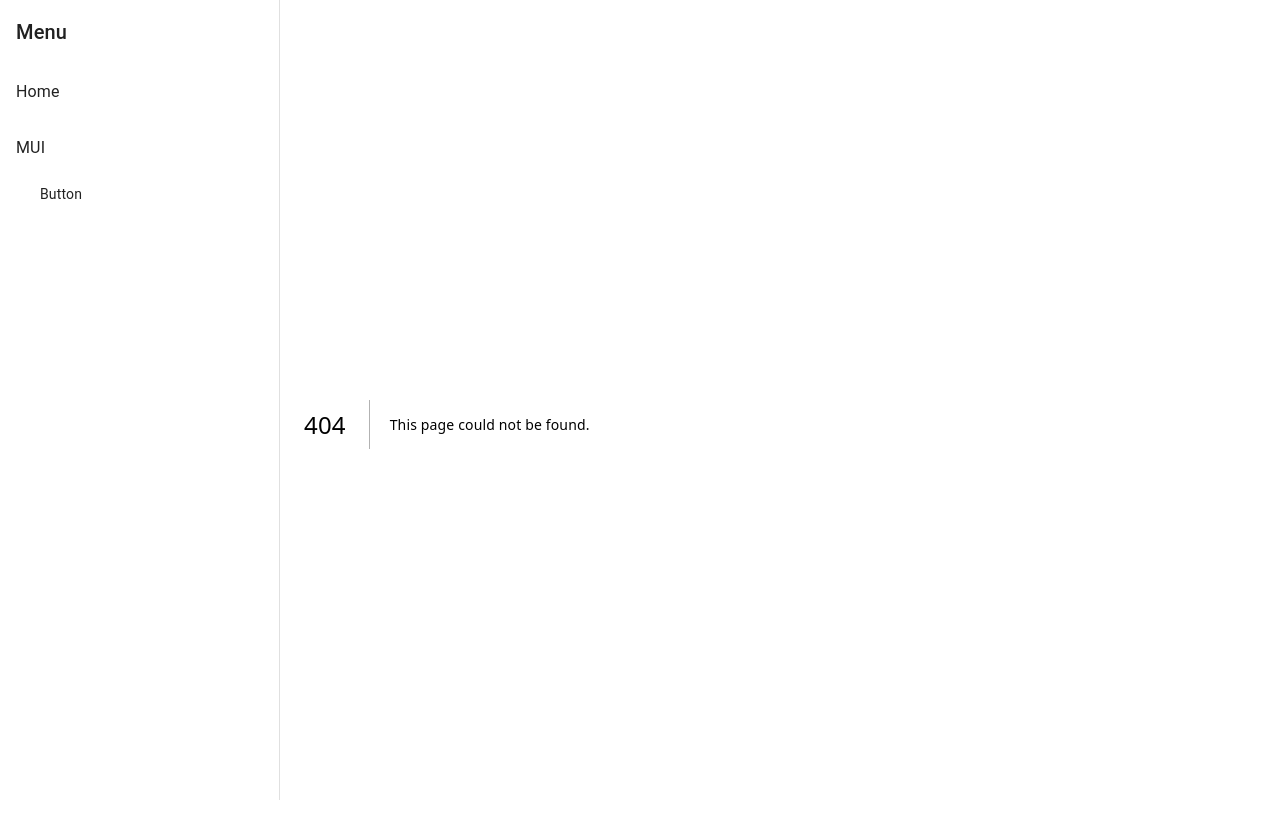
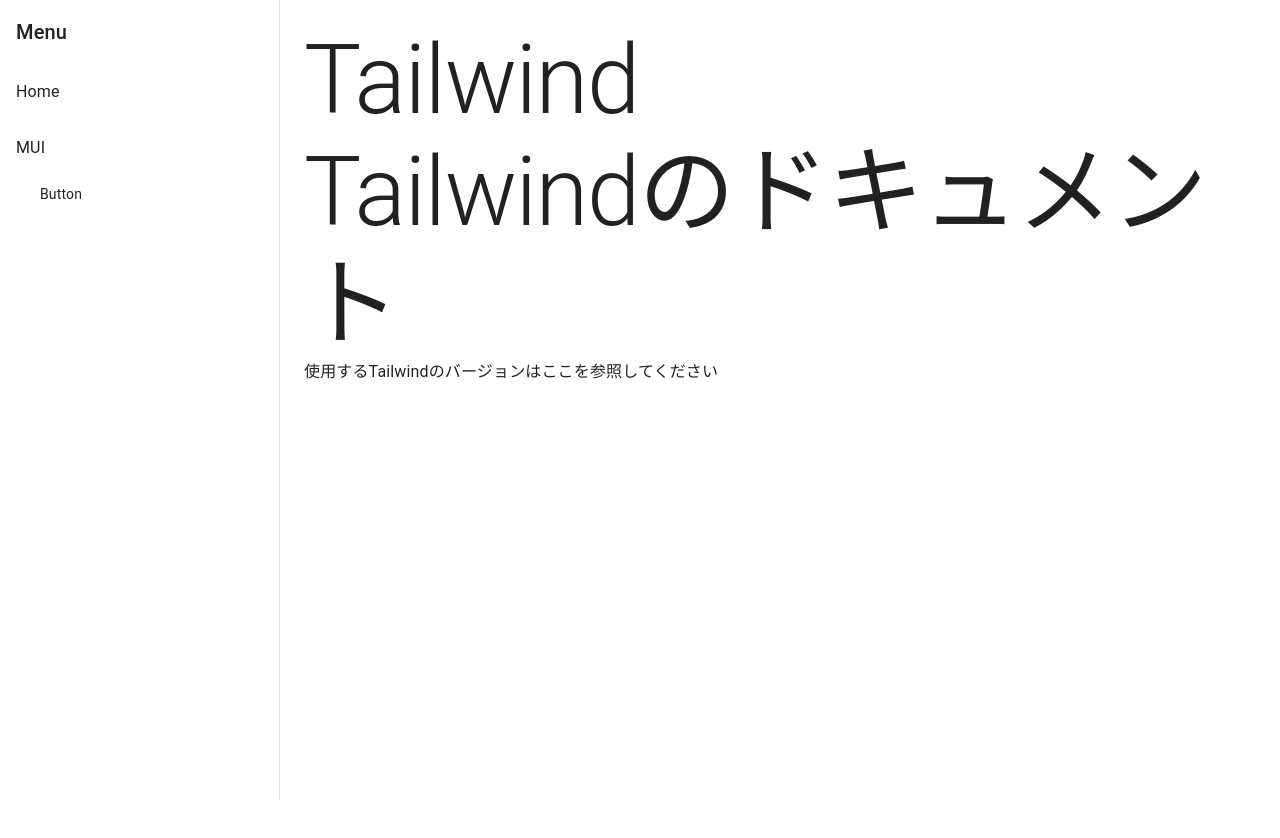
Before and after one commit to NakaiKt/web-tutorial, a Next.js app: page /tailwind in a window 1280 px wide. Before the commit this address had no page. Shown: the top 838 px of the page. After the commit the page ends 800 px from the top, so only its background shows below. Built offline with nearby package versions, Linux system fonts and the light colour scheme.

Commit message:
feat: Tailwindコンポーネントとページを追加し、テンプレートで統合

```diff
--- a/src/components/Home/index.tsx
+++ b/src/components/Home/index.tsx
@@ -3,7 +3,6 @@
 const Home = () => {
   return (
     <div>
-      <Typography variant="h1">tutorial</Typography>
       <Typography>
         これはCSS, MUI, React, ReactHookFormのチュートリアルです
         <br />
--- /dev/null
+++ b/src/components/Tailwind/index.tsx
@@ -0,0 +1,17 @@
+import { Typography, Box } from "@mui/material";
+import Link from "next/link";
+
+const Tailwind = () => {
+  return (
+    <Box>
+      <Typography variant="h1">Tailwindのドキュメント</Typography>
+      <Typography>
+        使用するTailwindのバージョンは
+        <Link href="/">ここ</Link>
+        を参照してください
+      </Typography>
+    </Box>
+  );
+};
+
+export default Tailwind;
--- /dev/null
+++ b/src/components/Template/index.tsx
@@ -0,0 +1,17 @@
+import { Typography } from "@mui/material";
+import { ReactNode } from "react";
+
+type TemplateProps = {
+  title: string;
+  children: ReactNode;
+};
+
+const BaseTemplate = ({ title, children }: TemplateProps) => {
+  return (
+    <div>
+      <Typography variant="h1">{title}</Typography>
+      <div>{children}</div>
+    </div>
+  );
+};
+export { BaseTemplate };
--- a/src/pages/index.tsx
+++ b/src/pages/index.tsx
@@ -1,5 +1,11 @@
 import Home from "@/components/Home";
+import { BaseTemplate } from "@/components/Template";
+
 const Pages = () => {
-  return <Home />;
+  return (
+    <BaseTemplate title="Home">
+      <Home />
+    </BaseTemplate>
+  );
 };
 export default Pages;
--- /dev/null
+++ b/src/pages/tailwind/index.tsx
@@ -0,0 +1,12 @@
+import Tailwind from "@/components/Tailwind";
+import { BaseTemplate } from "@/components/Template";
+
+const Pages = () => {
+  return (
+    <BaseTemplate title="Tailwind">
+      <Tailwind />
+    </BaseTemplate>
+  );
+};
+
+export default Pages;
```
